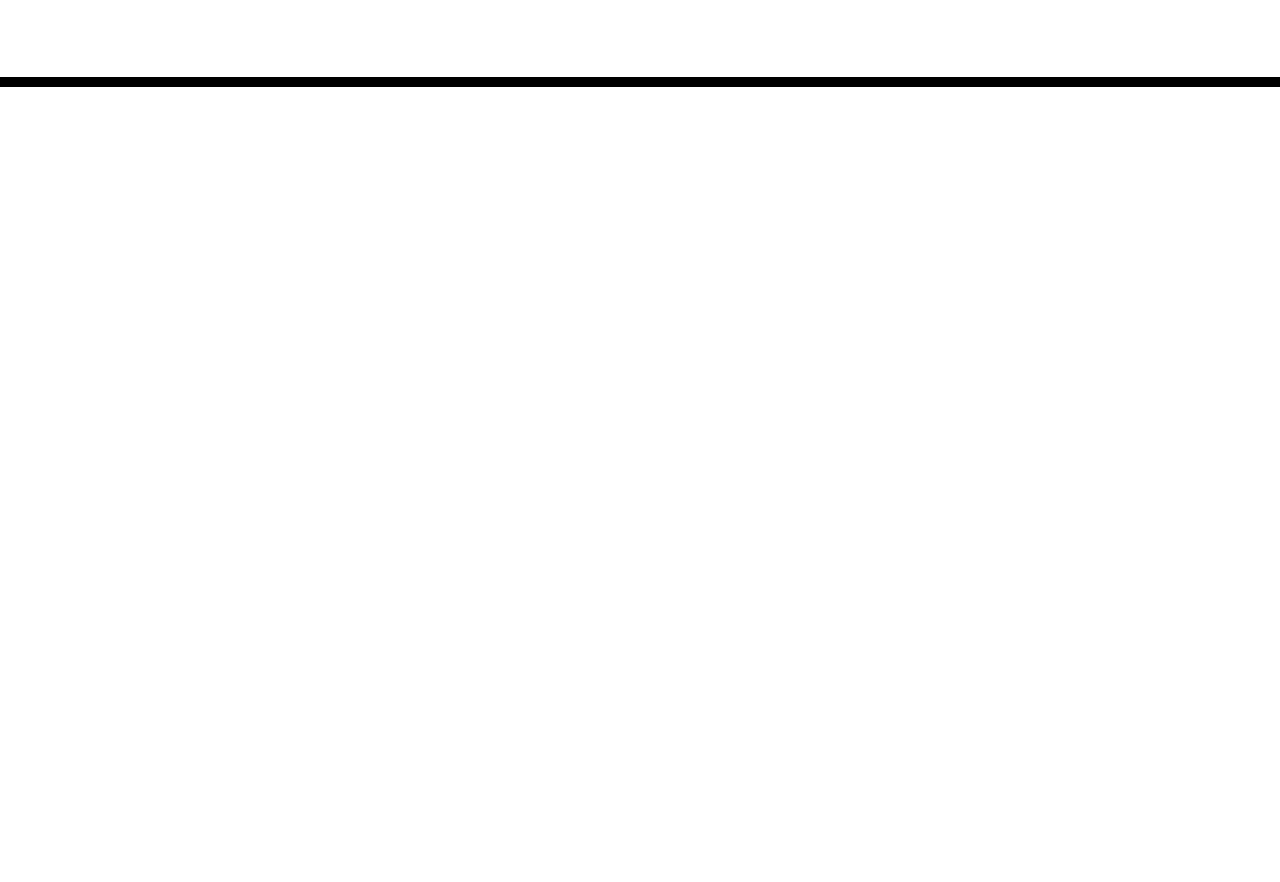
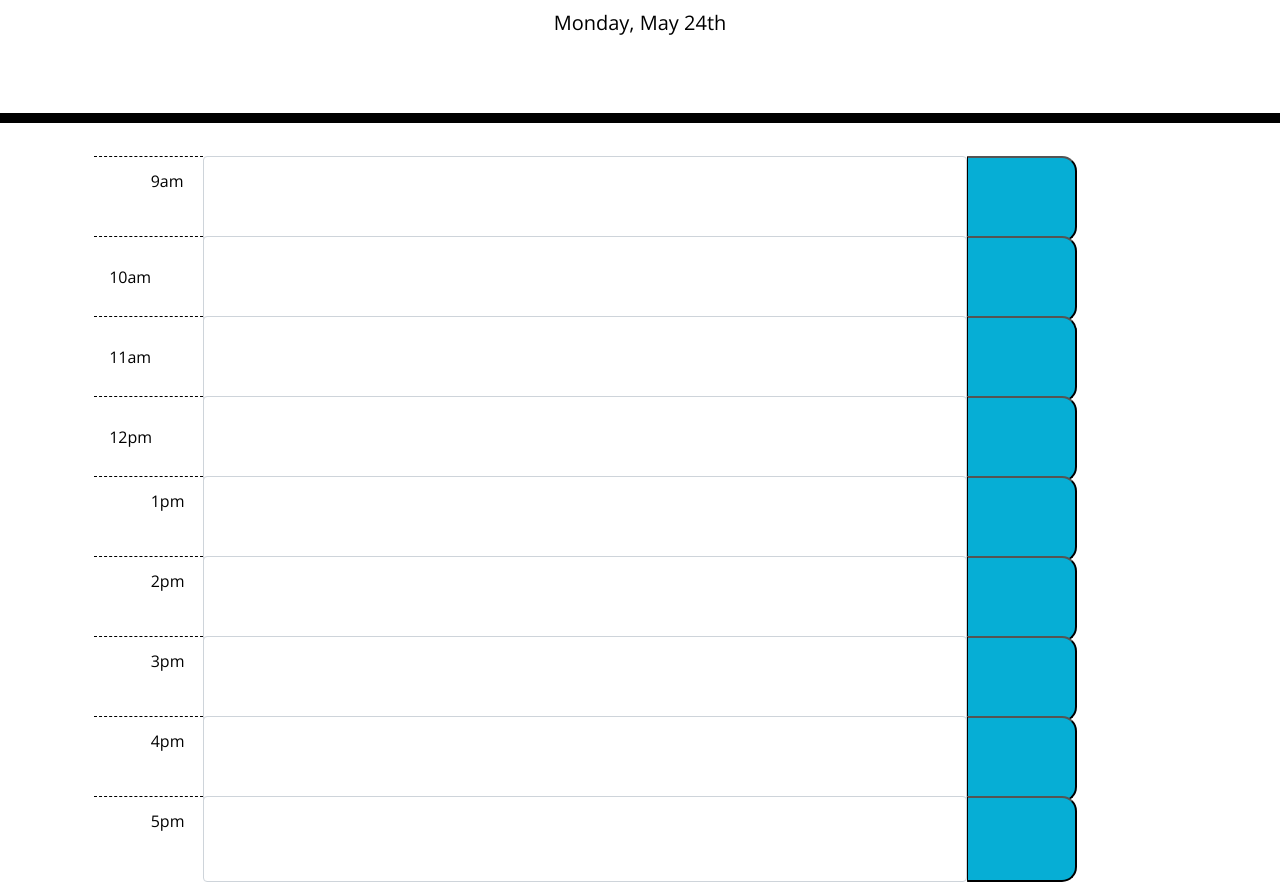
Before and after one commit to JustinWeicht/04-third-party-api-challenge, a plain HTML site: page index.html in a window 1280 px wide. Shown: the part 181-1063 px from the top of the page. Before the commit the page ends 800 px from the top, so only its background shows below. Drawn offline with nearby package versions, Linux system fonts and the light colour scheme; a web font is replaced by a local one.

Commit message:
current date, timeblocks

```diff
--- a/index.html
+++ b/index.html
@@ -4,20 +4,10 @@
     <meta charset="UTF-8" />
     <meta name="viewport" content="width=device-width, initial-scale=1.0" />
     <meta http-equiv="X-UA-Compatible" content="ie=edge" />
-    <link
-      rel="stylesheet"
-      href="https://stackpath.bootstrapcdn.com/bootstrap/4.3.1/css/bootstrap.min.css"
-    />
-    <link
-      rel="stylesheet"
-      href="https://use.fontawesome.com/releases/v5.8.1/css/all.css"
-      integrity="sha384-50oBUHEmvpQ+1lW4y57PTFmhCaXp0ML5d60M1M7uH2+nqUivzIebhndOJK28anvf"
-      crossorigin="anonymous"
-    />
-    <link
-      href="https://fonts.googleapis.com/css?family=Open+Sans&display=swap"
-      rel="stylesheet"
-    />
+    <link rel="stylesheet" href="https://stackpath.bootstrapcdn.com/bootstrap/4.3.1/css/bootstrap.min.css" />
+    <link rel="stylesheet" href="https://use.fontawesome.com/releases/v5.8.1/css/all.css" integrity="sha384-50oBUHEmvpQ+1lW4y57PTFmhCaXp0ML5d60M1M7uH2+nqUivzIebhndOJK28anvf" crossorigin="anonymous" />
+    <link rel="stylesheet" href="https://fonts.googleapis.com/css?family=Open+Sans&display=swap" />
+    <link rel="stylesheet" href="https://cdnjs.cloudflare.com/ajax/libs/open-iconic/1.1.1/font/css/open-iconic-bootstrap.min.css" />
     <link rel="stylesheet" href="style.css" />
     <title>Work Day Scheduler</title>
   </head>
@@ -28,11 +18,94 @@
       <p class="lead">A simple calendar app for scheduling your work day</p>
       <p id="currentDay" class="lead"></p>
     </header>
-    <div class="container">
-      <!-- Timeblocks go here -->
+
+    <!-- time blocks -->
+    <div class="row" id="9am-row">
+      <div class="col-1"></div>
+      <div class="col-1 col-xs-1 hour" id="time-block 9am-hour">
+          9am
+      </div>
+      <textarea id="9am-text" rows="3" class="form-control description col-7 col-xs-1"></textarea>
+      <button type="button" class="saveBtn col-1 col-xs-1"><span class="oi oi-lock-locked"></span></button>
     </div>
 
+    <div class="row" id="10am-row">
+      <div class="col-1"></div>
+      <div class="col-1 col-xs-1 hour" id="time-block 10am-hour">
+          10am
+      </div>
+      <textarea id="10am-text" rows="3" class="form-control description col-7 col-xs-1"></textarea>
+      <button type="button" class="saveBtn col-1 col-xs-1"><span class="oi oi-lock-locked"></span></button>
+    </div>
+
+    <div class="row" id="11am-row">
+      <div class="col-1"></div>
+      <div class="col-1 col-xs-1 hour" id="time-block 11am-hour">
+          11am
+      </div>
+      <textarea id="11am-text" rows="3" class="form-control description col-7 col-xs-1"></textarea>
+      <button type="button" class="saveBtn col-1 col-xs-1"><span class="oi oi-lock-locked"></span></button>
+    </div>
+
+    <div class="row" id="12pm-row">
+      <div class="col-1"></div>
+      <div class="col-1 col-xs-1 hour" id="time-block 12pm-hour">
+          12pm
+      </div>
+      <textarea id="12pm-text" rows="3" class="form-control description col-7 col-xs-1"></textarea>
+      <button type="button" class="saveBtn col-1 col-xs-1"><span class="oi oi-lock-locked"></span></button>
+    </div>
+
+    <div class="row" id="1pm-row">
+      <div class="col-1"></div>
+      <div class="col-1 col-xs-1 hour" id="time-block 1pm-hour">
+          1pm
+      </div>
+      <textarea id="1pm-text" rows="3" class="form-control description col-7 col-xs-1"></textarea>
+      <button type="button" class="saveBtn col-1 col-xs-1"><span class="oi oi-lock-locked"></span></button>
+    </div>
+
+    <div class="row" id="2pm-row">
+      <div class="col-1"></div>
+      <div class="col-1 col-xs-1 hour" id="time-block 2pm-hour">
+          2pm
+      </div>
+      <textarea id="2pm-text" rows="3" class="form-control description col-7 col-xs-1"></textarea>
+      <button type="button" class="saveBtn col-1 col-xs-1"><span class="oi oi-lock-locked"></span></button>
+    </div>
+
+    <div class="row" id="3pm-row">
+      <div class="col-1"></div>
+      <div class="col-1 col-xs-1 hour" id="time-block 3pm-row">
+          3pm
+      </div>
+      <textarea id="3pm-text" rows="3" class="form-control description col-7 col-xs-1"></textarea>
+      <button type="button" class="saveBtn col-1 col-xs-1"><span class="oi oi-lock-locked"></span></button>
+    </div>
+
+    <div class="row" id="4pm-row">
+      <div class="col-1"></div>
+      <div class="col-1 col-xs-1 hour" id="time-block 4pm-row">
+          4pm
+      </div>
+      <textarea id="4pm-text" rows="3" class="form-control description col-7 col-xs-1"></textarea>
+      <button type="button" class="saveBtn col-1 col-xs-1"><span class="oi oi-lock-locked"></span></button>
+    </div>
+
+    <div class="row" id="5pm-row">
+      <div class="col-1"></div>
+      <div class="col-1 col-xs-1 hour" id="time-block 5pm-row">
+          5pm
+      </div>
+      <textarea id="5pm-text" rows="3" class="form-control description col-7 col-xs-1"></textarea>
+      <button type="button" class="saveBtn col-1 col-xs-1"><span class="oi oi-lock-locked"></span></button>
+    </div>
+
+    <!-- scripts -->
     <script src="https://code.jquery.com/jquery-3.4.1.min.js"></script>
+    <!-- bootstrap script -->
+    <script src="https://cdnjs.cloudflare.com/ajax/libs/twitter-bootstrap/4.3.1/js/bootstrap.min.js"></script>
     <script src="https://cdnjs.cloudflare.com/ajax/libs/moment.js/2.24.0/moment.min.js"></script>
+    <script src="./script.js"></script>
   </body>
 </html>
--- /dev/null
+++ b/script.js
@@ -0,0 +1,4 @@
+
+
+// display current day in header
+$("#currentDay").text(moment().format("dddd, MMMM Do"));
```
